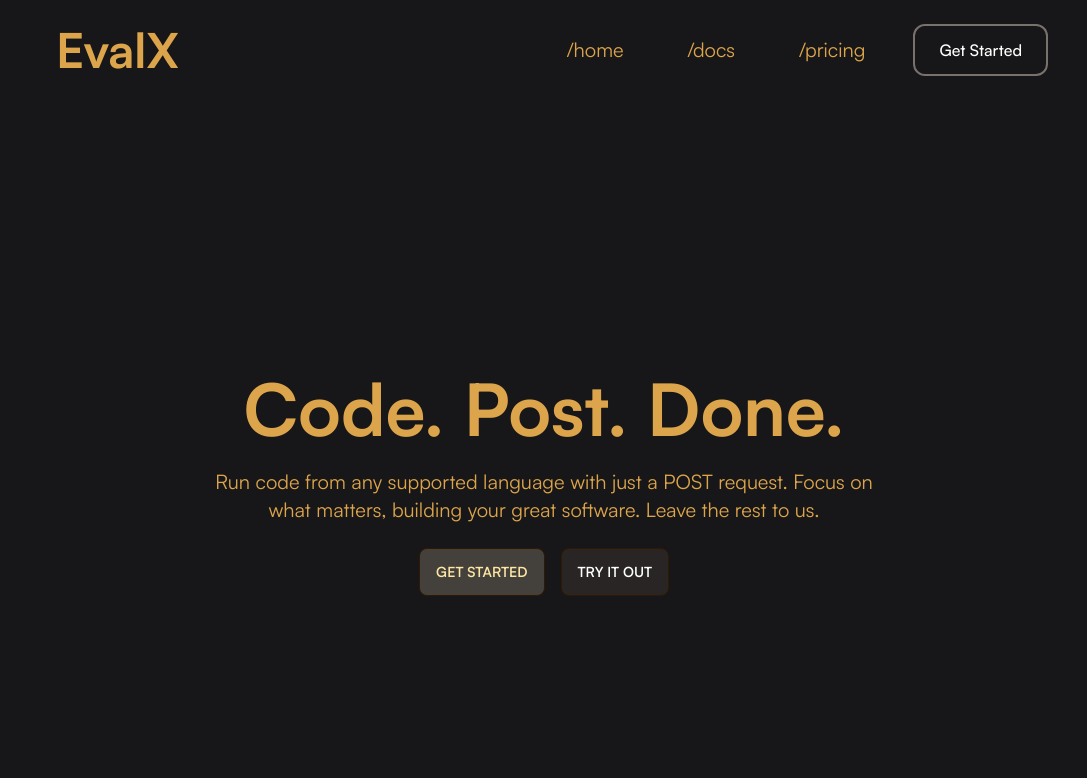
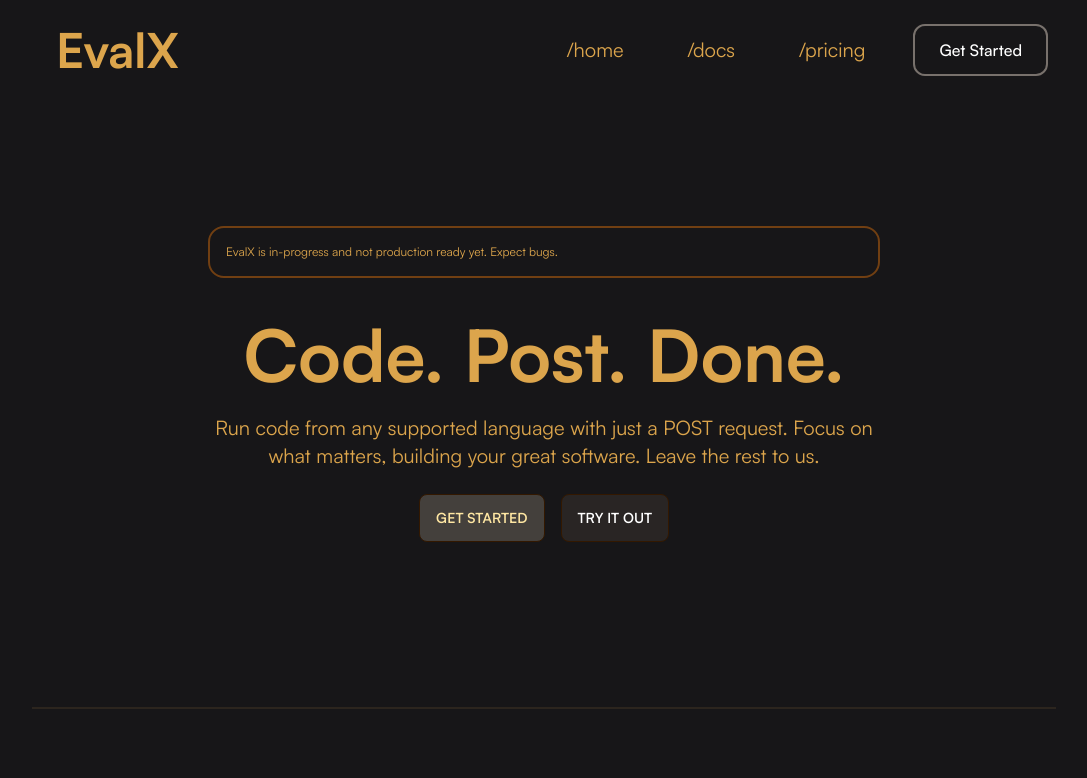
Before and after one commit to zaida04/evalx.sh, a Next.js app in the folder apps/site/: page / in a window 1280 px wide. Shown: the top 778 px of the page, without its empty margins (96-1183 px from the left). Built offline with nearby package versions, Linux system fonts and the light colour scheme; no server answers.

Commit message:
chore: add disclaimer

```diff
--- a/apps/site/src/components/landing/Layout.tsx
+++ b/apps/site/src/components/landing/Layout.tsx
@@ -6,7 +6,7 @@ import Header from "./Header";
 import Sidebar from "./Sidebar";
 
 export default function Layout(props: { children: React.ReactNode }) {
-  return <div className="drawer bg-base-200 h-fit">
+  return <div className="drawer flex flex-col bg-base-200 h-fit">
     <input id="my-drawer-3" type="checkbox" className="drawer-toggle" />
     <div className="drawer-content flex flex-col my-4 md:mx-32 mx-4">
       <div className="w-full navbar">
--- a/apps/site/src/pages/index.tsx
+++ b/apps/site/src/pages/index.tsx
@@ -15,6 +15,9 @@ export default function Landing() {
   return (
     <Layout>
       <LandingSection>
+        <div className="alert flex flex-row border-2 border-yellow-900 mb-10">
+          <span className="text-xs md:text-md">EvalX is in-progress and not production ready yet. Expect bugs.</span>
+        </div>
         <h1 className="text-7xl font-bold">Code. Post. Done.</h1>
         <p className="py-6 text-xl">{description}</p>
         <div className="flex flex-row justify-center space-x-4">
@@ -67,7 +70,7 @@ export default function Landing() {
 
 function LandingSection(props: { children: React.ReactNode }) {
   return (
-    <div className="hero h-screen">
+    <div className="hero h-[75vh]">
       <div className="hero-content text-center">
         <div className="max-w-2xl">{props.children}</div>
       </div>
```
